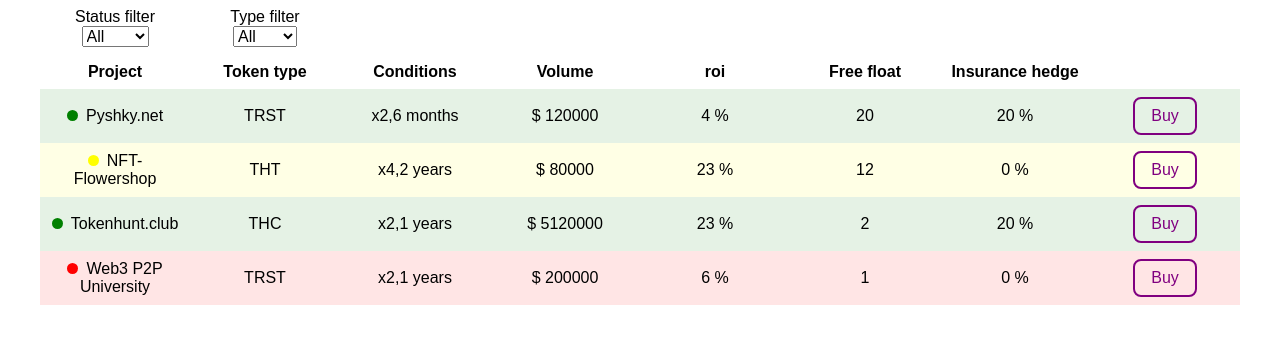
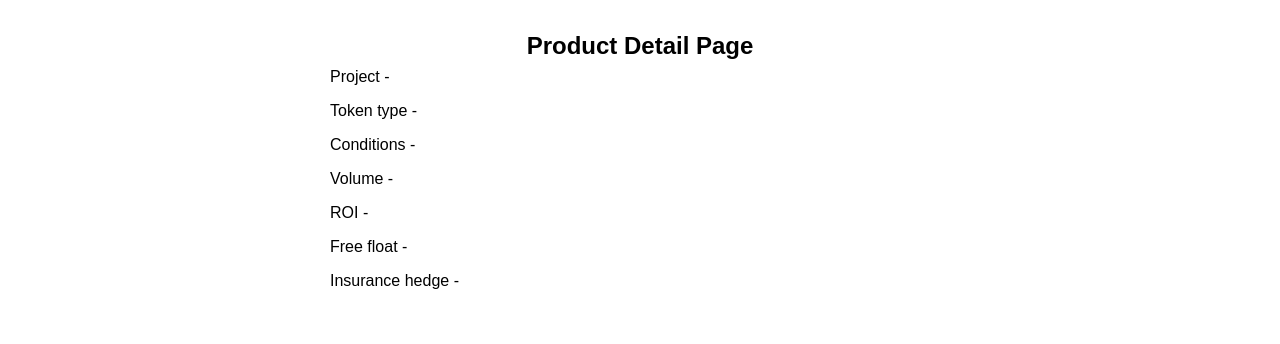
Before and after one commit to Alexander-Bulgakov/react-table-trood, a React app: page /1 in a window 1280 px wide. Shown: the top 344 px of the page. Built offline with nearby package versions, Linux system fonts and the light colour scheme.

Commit message:
readme added

```diff
--- a/src/App.jsx
+++ b/src/App.jsx
@@ -1,49 +1,40 @@
-import React, { useState } from "react";
+import React from "react";
 import { useDispatch, useSelector } from "react-redux";
-// import { status, type } from "./data/dataFilters.js";
-// import { onStatusFilter, onTypeFilter } from "./store/slice/tableSlice.js";
-import { setFilter, handleFilter, changeBuyingList } from "./store/slice/tableSlice.js";
+import {
+  setFilter,
+  handleFilter,
+  changeBuyingList,
+} from "./store/slice/tableSlice.js";
 import { TokenTable } from "./components/TokenTable.jsx";
 import { handleSort } from "./store/slice/tableSlice.js";
 import "./App.scss";
 
-// const filters ={
-//     status,
-//     type
-// }
-
-
-
 const App = () => {
-    // const [statusState, setStatuState] = useState("");
-
-    const items = useSelector(state => state.table.tableRows);
-    const sortField = useSelector(state => state.table.sortField);
-    const filterStatus = useSelector(state => state.table.filters.status);
-    const filterType = useSelector(state => state.table.filters.type);
+  const items = useSelector((state) => state.table.tableRows);
+  const sortField = useSelector((state) => state.table.sortField);
+  const filterStatus = useSelector((state) => state.table.filters.status);
+  const filterType = useSelector((state) => state.table.filters.type);
   const dispatch = useDispatch();
 
-    const filters ={
+  const filters = {
     status: filterStatus,
-        type: filterType
-    }
+    type: filterType,
+  };
 
   const onSort = (sortedField) => {
     dispatch(handleSort(sortedField));
-    }
+  };
 
   const onFilter = ({ status, type }) => {
-        dispatch(setFilter({status, type}));
+    dispatch(setFilter({ status, type }));
     dispatch(handleFilter());
-    }
+  };
 
   const onBuy = (id) => {
     dispatch(changeBuyingList(id));
-        // setActive(current => !current);
-        console.log("id >>> ", id);
-    }
+  };
 
-    return(
+  return (
     <div className="app-container">
       <TokenTable
         items={items}
@@ -54,7 +45,7 @@
         onBuy={onBuy}
       />
     </div>
-    )
-}
+  );
+};
 
 export default App;
--- a/src/components/TokenTable.jsx
+++ b/src/components/TokenTable.jsx
@@ -1,95 +1,133 @@
-import React, { useState } from "react";
+import React from "react";
 import { useDispatch, useSelector } from "react-redux";
+import { useNavigate } from "react-router-dom";
 import { status, type } from "../data/dataFilters.js";
-// import { changeBuyingList } from "../store/slice/tableSlice.js";
+import { setDetailPage } from "../store/slice/tableSlice.js";
 import { SortingIcon } from "./SortingIcon.jsx";
 import "./TokenTable.scss";
 
 const columns = [
-    {label: "Project", dataField: "name"},
-    {label: "Token type", dataField: "type"},
-    {label: "Conditions", dataField: "conditions"},
-    {label: "Volume", dataField: "volume"},
-    {label: "roi", dataField: "roi"},
-    {label: "Free float", dataField: "free"},
-    {label: "Insurance hedge", dataField: "hedge"},
+  { label: "Project", dataField: "name" },
+  { label: "Token type", dataField: "type" },
+  { label: "Conditions", dataField: "conditions" },
+  { label: "Volume", dataField: "volume" },
+  { label: "ROI", dataField: "roi" },
+  { label: "Free float", dataField: "free" },
+  { label: "Insurance hedge", dataField: "hedge" },
 ];
 
-export const TokenTable = ({ items, onSort, sortField, filters, onFilter, onBuy }) => {
-    const sortOrder = useSelector(state => state.table.sortOrder);
-    const buyingList = useSelector(state => state.table.buyingList);
-    // const [isActive, setActive] = useState(false);
-    // const dispatch = useDispatch();
+export const TokenTable = ({
+  items,
+  onSort,
+  sortField,
+  filters,
+  onFilter,
+  onBuy,
+}) => {
+  const sortOrder = useSelector((state) => state.table.sortOrder);
+  const buyingList = useSelector((state) => state.table.buyingList);
+  let navigate = useNavigate();
+  const dispatch = useDispatch();
 
-    return(
+  const handleClick = (row) => {
+    dispatch(setDetailPage(row));
+    navigate(`/${row.id}`);
+  };
+
+  return (
     <div>
       <table className="table">
         <thead>
           <tr>
             <td>
-                            <label htmlFor="select-status">Status filter </label>
               <select
-                                name="select-status"
-                                onChange={(e) => onFilter({status: e.target.value, type: filters.type})}
-                                value={filters.status}>
+                onChange={(e) =>
+                  onFilter({ status: e.target.value, type: filters.type })
+                }
+                value={filters.status}
+              >
                 {status.map((item, index) => (
-                                    <option value={item} key={index}>{item}</option>
+                  <option value={item} key={index}>
+                    {item}
+                  </option>
                 ))}
-                            </select></td>
+              </select>
+            </td>
             <td>
-                            <label htmlFor="select-type">Type filter </label>
-                            <select name="select-type"
-                                onChange={(e) => onFilter({status: filters.status, type: e.target.value})}
+              <select
+                onChange={(e) =>
+                  onFilter({ status: filters.status, type: e.target.value })
+                }
                 value={filters.type}
               >
                 {type.map((item, index) => (
-                                    <option value={item} key={index}>{item}</option>
+                  <option value={item} key={index}>
+                    {item}
+                  </option>
                 ))}
-                            </select></td>
+              </select>
+            </td>
           </tr>
           <tr>
             {columns.map(({ dataField, label }) => {
-                            return(
-                                <th
-                                    onClick={() => onSort(dataField)}
-                                    key={dataField}
-                                    >
-                                        {
-                                            dataField === sortField ? <SortingIcon sortOrder={sortOrder} /> : ""
-                                        }
-                                    {label}</th>
-                            )
+              return (
+                <th onClick={() => onSort(dataField)} key={dataField}>
+                  {dataField === sortField ? (
+                    <SortingIcon sortOrder={sortOrder} />
+                  ) : (
+                    ""
+                  )}
+                  {label}
+                </th>
+              );
             })}
-                        {/* <th onClick={() => onSort("name")}>Project</th>
-                        <th onClick={() => onSort("type")}>Token type</th>
-                        <th onClick={() => onSort("conditions")}>Conditions</th>
-                        <th onClick={() => onSort("volume")}>Volume</th>
-                        <th onClick={() => onSort("roi")}>roi</th>
-                        <th onClick={() => onSort("free")}>Free float</th>
-                        <th onClick={() => onSort("hedge")}>Insurance hedge</th> */}
           </tr>
         </thead>
         <tbody className="table__body">
-                    {
-                        items.map((row) => (
-                            <tr key={row.id} className={"table-row" + "_" + row.status}>
-                                <td><span className="circle" style={{backgroundColor: row.status}}></span>{row.name}</td>
+          {items.map((row) => (
+            <tr
+              key={row.id}
+              className={`table-row_${row.status}`}
+              onClick={() => handleClick(row)}
+            >
+              <td>
+                <span
+                  className="circle"
+                  style={{ backgroundColor: row.status }}
+                ></span>
+                {row.name}
+              </td>
               <td>{row.type}</td>
               <td>{row.conditions}</td>
-                                <td>{"\u0024"} {row.volume}</td>
-                                <td>{row.roi} {"\u0025"}</td>
+              <td>
+                {"\u0024"} {row.volume}
+              </td>
+              <td>
+                {row.roi} {"\u0025"}
+              </td>
               <td>{row.free}</td>
-                                <td>{row.hedge} {"\u0025"}</td>
+              <td>
+                {row.hedge} {"\u0025"}
+              </td>
               <td>
                 <button
-                                        className={ buyingList.includes(row.id) ? "buy-button active" : "buy-button"}
-                                        onClick={() => onBuy(row.id)}
-                                        >Buy</button></td>
+                  className={
+                    buyingList.includes(row.id)
+                      ? "buy-button active"
+                      : "buy-button"
+                  }
+                  onClick={(e) => {
+                    e.stopPropagation();
+                    onBuy(row.id);
+                  }}
+                >
+                  Buy
+                </button>
+              </td>
             </tr>
-                        ))
-                    }
+          ))}
         </tbody>
       </table>
     </div>
-    )
-}
+  );
+};
--- a/src/components/TokenTable.scss
+++ b/src/components/TokenTable.scss
@@ -7,6 +7,7 @@
 th {
   padding: 0.5em 0.5em;
   cursor: pointer;
+  color: gray;
 }
 td {
   padding: 0.5em 0.5em;
--- a/src/components/detailPage/DetailPage.jsx
+++ b/src/components/detailPage/DetailPage.jsx
@@ -1,8 +1,23 @@
 import React from "react";
+import { useSelector } from "react-redux";
+import "./DetailPage.scss"
 
 const DetailPage = () => {
+  const detailPageData = useSelector(state => state.table.detailPage);
+  console.log("detailPageData >>> ", detailPageData);
   return(
-    <ul></ul>
+    <div className="detail-container" style={{backgroundColor: detailPageData.status}}>
+      <h3>Product Detail Page</h3>
+      <ul className="detail-list">
+        <li>Project - {detailPageData.name}</li>
+        <li>Token type - {detailPageData.type}</li>
+        <li>Conditions - {detailPageData.conditions}</li>
+        <li>Volume - {detailPageData.volume}</li>
+        <li>ROI - {detailPageData.roi}</li>
+        <li>Free float - {detailPageData.free}</li>
+        <li>Insurance hedge - {detailPageData.hedge}</li>
+      </ul>
+    </div>
   )
 }
 
--- /dev/null
+++ b/src/components/detailPage/DetailPage.scss
@@ -0,0 +1,17 @@
+.detail-container {
+  max-width: 700px;
+  margin: 0 auto;
+  padding: 2em;
+}
+
+.detail-list{
+  list-style: none;
+  li {
+    padding: 0.5em;
+  }
+}
+
+h3 {
+  text-align: center;
+  font-size: 1.5rem;
+}
--- a/src/data/dataFilters.js
+++ b/src/data/dataFilters.js
@@ -2,11 +2,13 @@
 
 const getItemsArray = (field) => {
   const items = ["All"];
+
   for (let item of tableData) {
     if (!items.includes(item[field])) {
       items.push(item[field]);
     }
   }
+
   return items;
 }
 
--- a/src/index.js
+++ b/src/index.js
@@ -1,9 +1,10 @@
 import React from 'react';
 import { createRoot } from 'react-dom/client';
-import { BrowserRouter } from 'react-router-dom';
+import { BrowserRouter, Route, Routes } from 'react-router-dom';
 import { Provider } from 'react-redux';
 import { store } from './store/store.js';
 import App from './App.jsx';
+import DetailPage from './components/detailPage/DetailPage.jsx';
 import './index.scss';
 
 const container = document.getElementById('root');
@@ -12,7 +13,10 @@
 root.render(
   <Provider store={store}>
     <BrowserRouter>
-      <App />
+    <Routes>
+      <Route path="/" element={<App />} />
+      <Route path="/:id" element={<DetailPage />} />
+    </Routes>
     </BrowserRouter>
   </Provider>,
 );
--- a/src/store/slice/tableSlice.js
+++ b/src/store/slice/tableSlice.js
@@ -1,6 +1,5 @@
 import { createSlice } from "@reduxjs/toolkit";
 import data from "../../data/tableData.js";
-// import { status, type } from "../../data/dataFilters.js";
 
 const initialState = {
   tableRows: data,
@@ -11,28 +10,29 @@
   sortField: "",
   sortOrder: true,
   buyingList: [],
+  detailPage: {}
 }
-
-console.log("data from slice > ", data);
 
 export const tableSlice = createSlice({
   name: "table",
   initialState,
   reducers: {
+    setDetailPage(state, action) {
+      state.detailPage = action.payload;
+    },
     changeBuyingList(state, action){
       const rowIndex = state.buyingList.indexOf(action.payload);
+
       if ( rowIndex >= 0 ) {
         state.buyingList.splice(rowIndex, 1);
       } else {
         state.buyingList.push(action.payload);
       }
+
     },
     setFilter(state, action) {
-      console.log("action.payload.status filter >>> ", action.payload.status);
-      console.log("action.payload.type filter >>> ", action.payload.type);
       state.filters.status = action.payload.status;
       state.filters.type = action.payload.type;
-      console.log("filters state > ", state.filters);
     },
     handleFilter(state) {
       let filteringData = [...data];
@@ -40,6 +40,7 @@
       if (state.filters.status !== "All"){
         filteringData = filteringData.filter(row => row.status === state.filters.status);
       }
+
       if (state.filters.type !== "All"){
         state.tableRows = filteringData.filter(row => row.type === state.filters.type);
       } else {
@@ -50,16 +51,16 @@
     handleSort(state, action) {
       const sortingArray = [...data];
       state.sortField = action.payload;
-      console.log("action.payload > ", action.payload);
       const sortValue = state.sortOrder ? 1 : -1;
 
       state.tableRows = sortingArray.sort((a,b) => {
         return sortValue * (a[action.payload] < b[action.payload] ? -1 : 1);
       })
+
       state.sortOrder = !state.sortOrder;
     },
   }
 });
 
 export default tableSlice.reducer;
-export const { handleSort, setFilter, handleFilter, changeBuyingList } = tableSlice.actions;
+export const { handleSort, setFilter, handleFilter, changeBuyingList, setDetailPage } = tableSlice.actions;
```
Also changed, not shown: src/store/rootReducer.js (deleted, +0 -10 lines), 2 other files (tests, documents, lock files or other folders). Lines whose indentation alone changed are shown as unchanged.
